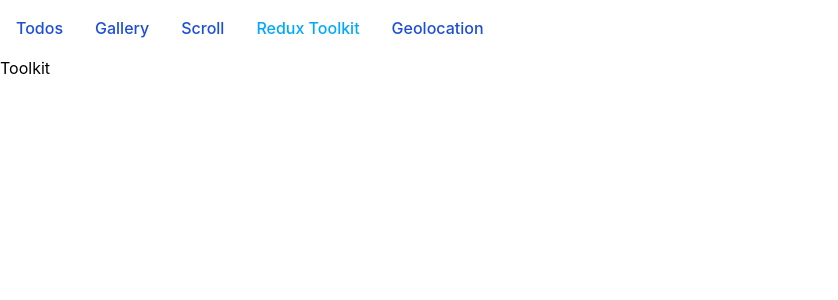
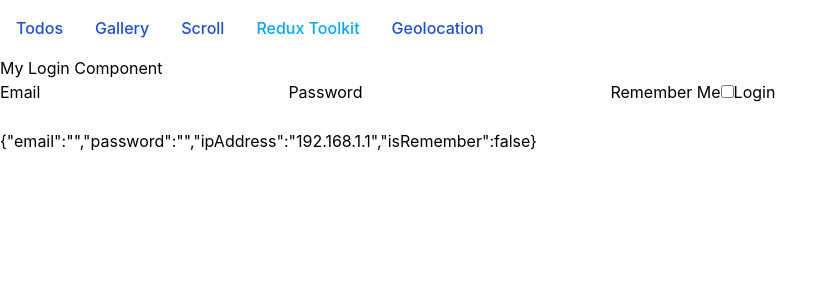
Before and after one commit to tailornirmal/react-utility-components, a React (Create React App) app: page /reduxtoolkit in a window 1280 px wide. Shown: the top 300 px of the page, without its empty margins (0-838 px from the left). Built offline with nearby package versions, Linux system fonts and the light colour scheme.

Commit message:
Test code pushed

```diff
--- a/src/components/RTK/ReduxToolkit.js
+++ b/src/components/RTK/ReduxToolkit.js
@@ -1,5 +1,54 @@
-import React from "react"
+import React, { useState } from "react";
 
-export default function reduxtoolkit() {
-    return <div>Toolkit</div>
+function getInitialData(IP_ADDRESS) {
+  return {
+    email: "",
+    password: "",
+    ipAddress: IP_ADDRESS,
+    isRemember: false,
+  };
 }
+
+
+const IP_ADDRESS = '192.168.1.1';
+
+const Component = () => {
+  const [login, setLogin] = useState(() => getInitialData(IP_ADDRESS));
+
+
+
+  const handleInputChange = (event) => {
+    const { value, name, checked } = event.target;
+    console.log(value, name, checked);
+
+    if(name === 'isRemember') {
+        setLogin({ ...login, [name]: checked });
+    } else {
+        setLogin({ ...login, [name]: value });
+    }
+  }
+
+  const handleSubmit = () => {
+
+  }
+
+  let { email, password, isRemember } = login;
+
+  return (
+    <>
+      <div>My Login Component</div>
+      <form>
+        <label>Email</label>
+        <input type="text" name="email" value={email} onChange={handleInputChange} />
+        <label>Password</label>
+        <input type="password" name="password" value={password} onChange={handleInputChange} />
+        <label>Remember Me</label>
+        <input checked={isRemember} type="checkbox" name="isRemember" onChange={handleInputChange} />
+        <button onClick={handleSubmit}>Login</button>
+      </form>
+      <div style={{ marginTop: '25px' }}>{JSON.stringify(login)}</div>
+    </>
+  );
+};
+
+export default Component;
--- /dev/null
+++ b/src/productlist/ProductList.js
@@ -0,0 +1,39 @@
+import React, { useState } from 'react';
+
+const ProductList = () => {
+    const [items, setItems] = useState(Array(10).fill(null));
+
+    const loadMore = () => {
+        setItems(prevItems => [...prevItems, ...Array(10).fill(null)]);
+    };
+
+    let arr = [8,9,85,10,52,85,41,25,25];
+    let group = 2;
+    let output = [[8,9],[85,10],[52,85],[41,25],[25]];
+
+
+
+    return (
+        <div>
+            <select>
+                <option value="option1">Option 1</option>
+                <option value="option2">Option 2</option>
+            </select>
+            <div>
+                {items.map((item, index) => (
+                    <div key={index} className="row">
+                        Row {index + 1}
+                    </div>
+                ))}
+            </div>
+            {
+                Array(10).fill(null).map((item, index) => (
+
+                );
+            }
+            <button onClick={loadMore}>Load More</button>
+        </div>
+    );
+};
+
+export default ProductList;
```
